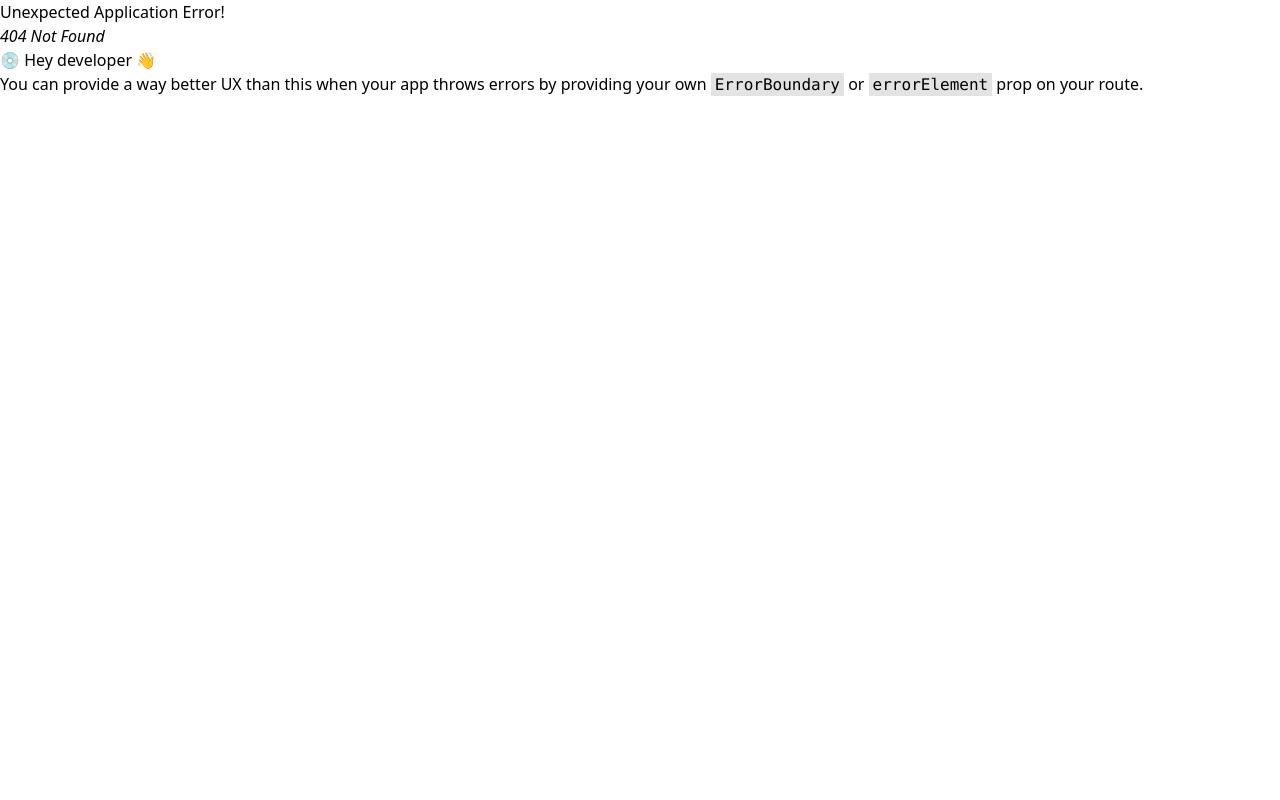
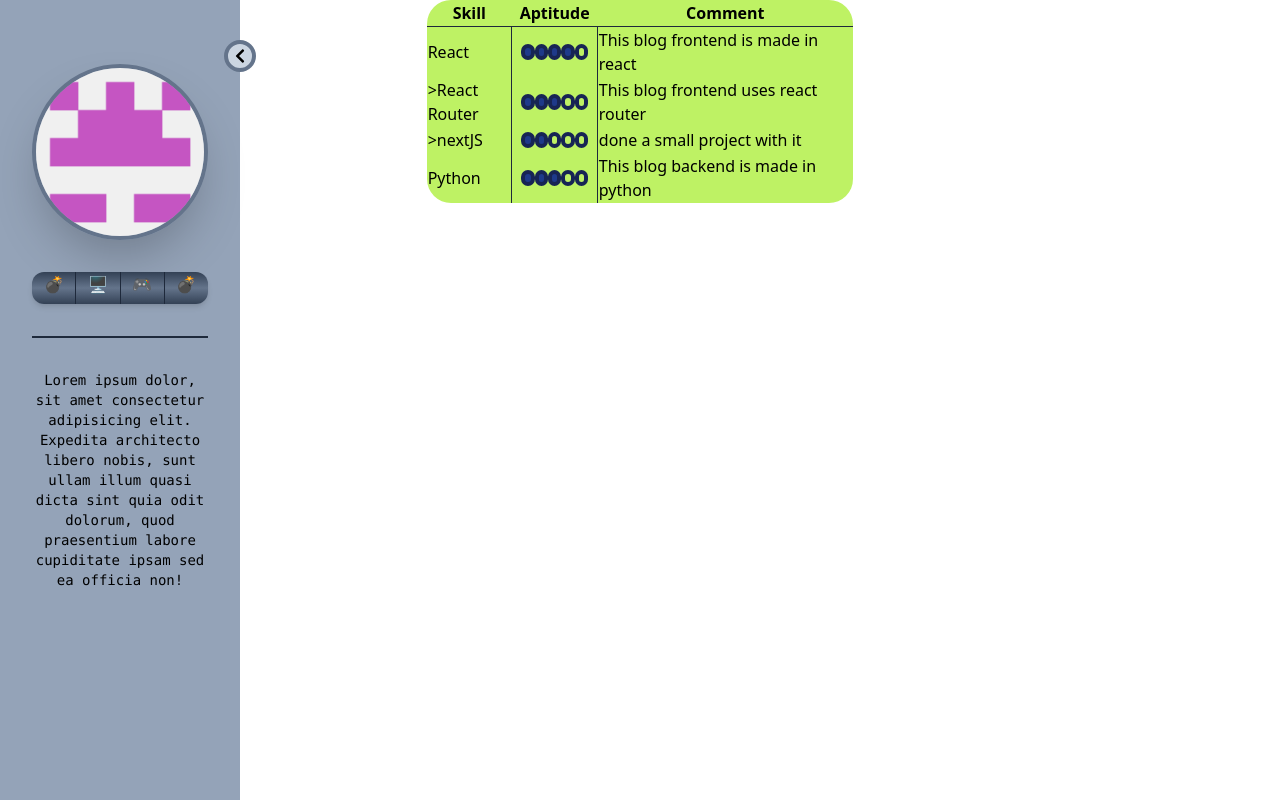
Before and after one commit to RafaelMoser/personal-dev-blog, a React (Vite) app: page /aboutme in a window 1280 px wide. Before the commit this address had no page. Built offline with nearby package versions, Linux system fonts and the light colour scheme.

Commit message:
aboutme page

```diff
--- a/src/App.tsx
+++ b/src/App.tsx
@@ -1,12 +1,16 @@
 import { createBrowserRouter, RouterProvider } from "react-router-dom";
 import RootLayout from "./pages/Root";
 import Home from "./pages/Home";
+import AboutMe from "./pages/AboutMe";
 
 const router = createBrowserRouter([
   {
     path: "/",
     element: <RootLayout />,
-    children: [{ index: true, element: <Home /> }],
+    children: [
+      { index: true, element: <Home /> },
+      { path: "/aboutme", element: <AboutMe /> },
+    ],
   },
 ]);
 
--- a/src/pages/AboutMe.tsx
+++ b/src/pages/AboutMe.tsx
@@ -1,5 +1,38 @@
+import SkillList, { Skill } from "../modules/SkillList/SkillList";
+const TEST_SKILLS: Skill[] = [
+  {
+    id: "1",
+    level: 4,
+    title: "React",
+    comment: "This blog frontend is made in react",
+    children: [
+      {
+        id: "1.1",
+        level: 3,
+        title: "React Router",
+        comment: "This blog frontend uses react router",
+        children: [],
+      },
+      {
+        id: "1.2",
+        level: 2,
+        title: "nextJS",
+        comment: "done a small project with it",
+        children: [],
+      },
+    ],
+  },
+  {
+    id: "2",
+    level: 3,
+    title: "Python",
+    comment: "This blog backend is made in python",
+    children: [],
+  },
+];
+
 const AboutMe = () => {
-  return <div>AboutMe</div>;
+  return <SkillList skills={TEST_SKILLS} />;
 };
 
 export default AboutMe;
```
